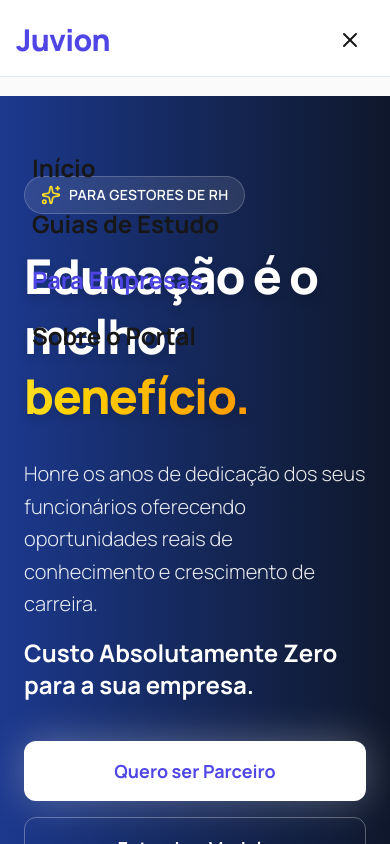
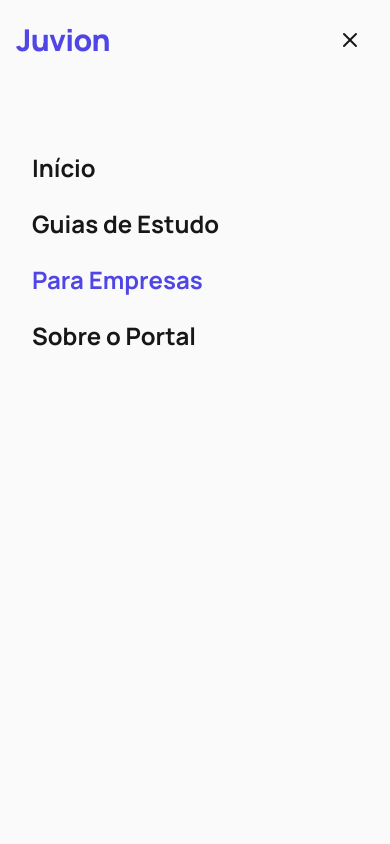
Before and after one commit to wildfire96/Juvion-Portal, a Next.js app: page /empresas in a window 390 px wide. Both pictures are taken after a click on the button 352 px from the left and 38 px from the top of the page. Shown: the top 844 px of the page. Built offline with nearby package versions, Linux system fonts and the light colour scheme.

Commit message:
fix: retira overlay do menu mobile de dentro do header para consertar bug de fundo transparente

```diff
--- a/src/components/Header.tsx
+++ b/src/components/Header.tsx
@@ -18,6 +18,7 @@
   }, [])
 
   return (
+    <>
       <header className="fixed top-0 left-0 right-0 z-50 glass border-b border-[var(--surface-border)] transition-colors duration-300">
         <nav className="flex justify-between items-center w-full px-4 md:px-10 py-4 max-w-7xl mx-auto">
           <div className="flex items-center gap-8">
@@ -74,10 +75,11 @@
             </button>
           </div>
         </nav>
+      </header>
 
-      {/* Mobile Menu Overlay */}
+      {/* Mobile Menu Overlay - Movido para fora do header para não ser bloqueado pelo backdrop-filter */}
       {isMobileMenuOpen && (
-        <div className="fixed inset-0 z-[100] bg-white dark:bg-[#0a0a0a] flex flex-col md:hidden animate-in fade-in duration-300">
+        <div className="fixed inset-0 z-[100] bg-[var(--background)] flex flex-col md:hidden animate-in fade-in duration-300">
           <div className="flex justify-between items-center w-full px-4 py-4">
             <Link href="/" onClick={() => setIsMobileMenuOpen(false)} className="text-3xl font-extrabold text-[var(--primary)] tracking-tight">
               Juvion
@@ -122,6 +124,6 @@
           </div>
         </div>
       )}
-    </header>
+    </>
   )
 }
```
Lines whose indentation alone changed are shown as unchanged.
